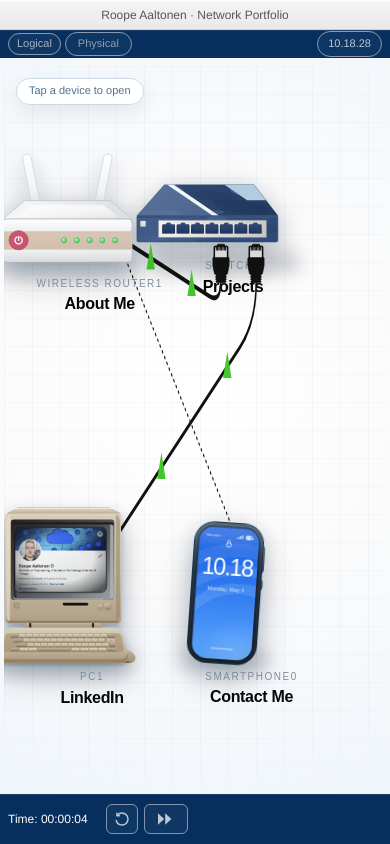
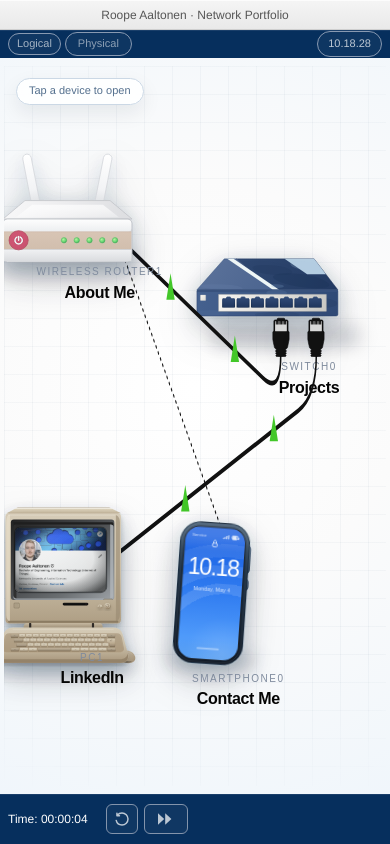
Before and after one commit to roopeaal/portfolio, a Next.js app: page / in a window 390 px wide. Built offline with nearby package versions, Linux system fonts and the light colour scheme.

Commit message:
Polish responsive portfolio layouts

```diff
--- a/components/packet-window.tsx
+++ b/components/packet-window.tsx
@@ -279,9 +279,9 @@ export function PacketWindow({
                 </div>
               </div>
             ) : (
-              <div className="flex h-[calc(100%-60px)] flex-col bg-[#ededed] p-2 md:p-3 lg:flex-row xl:p-4">
+              <div className="flex h-[calc(100%-60px)] min-w-0 flex-col overflow-hidden bg-[#ededed] p-2 md:p-3 lg:flex-row xl:p-4">
                 {sidebarItems.length > 0 ? (
-                  <div className="mb-2 flex gap-1 overflow-x-auto border border-[#cacaca] bg-[#efefef] p-1 [scrollbar-width:none] lg:hidden [&::-webkit-scrollbar]:hidden">
+                  <div className="mb-2 flex max-w-full shrink-0 gap-1 overflow-x-auto border border-[#cacaca] bg-[#efefef] p-1 [scrollbar-width:none] lg:hidden [&::-webkit-scrollbar]:hidden">
                     {sidebarItems.map((item) => renderSidebarItem(item, "mobile"))}
                   </div>
                 ) : null}
@@ -298,7 +298,7 @@ export function PacketWindow({
                 </div>
 
                 <div
-                  className={`min-h-0 min-w-0 flex-1 border border-[#c5c5c5] bg-[#f4f4f4] ${
+                  className={`min-h-0 min-w-0 flex-1 overflow-hidden border border-[#c5c5c5] bg-[#f4f4f4] ${
                     isExpandedPanel ? "p-0" : "p-3 md:p-4"
                   }`}
                 >
--- a/components/topology-hero.tsx
+++ b/components/topology-hero.tsx
@@ -112,15 +112,16 @@ const INITIAL_NODE_POSITIONS: Record<NodeKey, NodePosition> = {
 };
 
 const MOBILE_TOPOLOGY_BREAKPOINT = 720;
+const COMPACT_TOPOLOGY_BREAKPOINT = 1100;
 const MOBILE_DEVICE_SCALE: Record<NodeKey, number> = {
-  about: 0.72,
-  projects: 0.78,
-  home: 0.8,
-  contact: 0.8,
+  about: 0.66,
+  projects: 0.67,
+  home: 0.7,
+  contact: 0.72,
 };
 const MOBILE_LABEL_WIDTH: Record<NodeKey, number> = {
   about: 184,
-  projects: 142,
+  projects: 116,
   home: 136,
   contact: 164,
 };
@@ -250,15 +251,43 @@ function getMobileHomeNodePositions(metrics: { width: number; height: number }):
   const topRow = clamp(sceneHeight * 0.07, 42, 62);
   const bottomRow = clamp(sceneHeight - 306, 340, 430);
   const aboutLeft = clamp(sceneWidth * 0.16, sidePadding + 42, 72);
-  const projectsLeft = Math.max(sidePadding + visualWidth("about") + 12, sceneWidth - visualWidth("projects") - sidePadding);
+  const nodeBoxWidth = sceneWidth * (UNIFIED_DEVICE_WIDTH / VIEWBOX.width);
+  const projectsOverflow = Math.max((visualWidth("projects") - nodeBoxWidth) / 2, 0);
+  const projectsLeft = sceneWidth - visualWidth("projects") - sidePadding + projectsOverflow;
   const homeLeft = clamp(sceneWidth * 0.14, sidePadding + 34, 70);
   const contactLeft = Math.max(sidePadding + visualWidth("home") + 12, sceneWidth - visualWidth("contact") - sidePadding);
 
   return {
     about: { x: pxToViewX(aboutLeft), y: pxToViewY(topRow) },
-    projects: { x: pxToViewX(projectsLeft), y: pxToViewY(topRow + 8) },
+    projects: { x: pxToViewX(projectsLeft), y: pxToViewY(topRow + 82) },
     home: { x: pxToViewX(homeLeft), y: pxToViewY(bottomRow) },
     contact: { x: pxToViewX(contactLeft), y: pxToViewY(bottomRow + 2) },
+  };
+}
+
+function getCompactHomeNodePositions(
+  base: Record<NodeKey, NodePosition>,
+  metrics: { width: number; height: number },
+): Record<NodeKey, NodePosition> {
+  const compactAmount = clamp((COMPACT_TOPOLOGY_BREAKPOINT - metrics.width) / 220, 0, 1);
+
+  return {
+    about: {
+      x: base.about.x,
+      y: lerp(base.about.y, 52, compactAmount),
+    },
+    projects: {
+      x: base.projects.x,
+      y: lerp(base.projects.y, 58, compactAmount),
+    },
+    home: {
+      x: base.home.x,
+      y: lerp(base.home.y, 424, compactAmount),
+    },
+    contact: {
+      x: base.contact.x,
+      y: lerp(base.contact.y, 326, compactAmount),
+    },
   };
 }
 
@@ -1138,7 +1167,11 @@ export function TopologyHero() {
 
   const isMobileTopology = sceneMetrics.width < MOBILE_TOPOLOGY_BREAKPOINT;
   const topologyNodePositions = useMemo(
-    () => (isMobileTopology ? getMobileHomeNodePositions(sceneMetrics) : nodePositions),
+    () => {
+      if (isMobileTopology) return getMobileHomeNodePositions(sceneMetrics);
+      if (sceneMetrics.width < COMPACT_TOPOLOGY_BREAKPOINT) return getCompactHomeNodePositions(nodePositions, sceneMetrics);
+      return nodePositions;
+    },
     [isMobileTopology, nodePositions, sceneMetrics],
   );
 
@@ -1974,8 +2007,10 @@ function NodeButton({
   const mobileScale = MOBILE_DEVICE_SCALE[node];
   const labelOffsetY = meta.labelOffsetY ?? 0;
   const labelOffsetX = meta.labelOffsetX ?? 0;
+  const mobileLabelOffsetY = node === "projects" ? 18 : node === "contact" ? 36 : labelOffsetY * 0.7;
+  const mobileLabelOffsetX = node === "projects" ? 16 : labelOffsetX;
   const labelTop = mobile
-    ? meta.deviceHeight * mobileScale + NODE_LABEL_GAP + labelOffsetY * 0.7
+    ? meta.deviceHeight * mobileScale + NODE_LABEL_GAP + mobileLabelOffsetY
     : meta.deviceHeight + NODE_LABEL_GAP + labelOffsetY;
 
   return (
@@ -2044,7 +2079,7 @@ function NodeButton({
             left: mobile ? "50%" : 0,
             right: mobile ? "auto" : 0,
             width: mobile ? MOBILE_LABEL_WIDTH[node] : undefined,
-            marginLeft: mobile ? labelOffsetX : undefined,
+            marginLeft: mobile ? mobileLabelOffsetX : undefined,
             transform: mobile ? "translateX(-50%)" : labelOffsetX ? `translateX(${labelOffsetX}px)` : undefined,
           }}
         >
--- a/hooks/use-portfolio-panel-state.ts
+++ b/hooks/use-portfolio-panel-state.ts
@@ -11,6 +11,10 @@ const VALID_PROJECTS = new Set(projects.map((project) => project.slug));
 const ROOT_PATH = "/";
 
 function parsePanel(panel: string | null): PortfolioPanel {
+  if (panel === "linkedin") {
+    return "home";
+  }
+
   if (panel && VALID_PANELS.has(panel as Exclude<PortfolioPanel, null>)) {
     return panel as Exclude<PortfolioPanel, null>;
   }
```
Also changed, not shown: components/portfolio-panel-content.tsx (+12 -12 lines).
